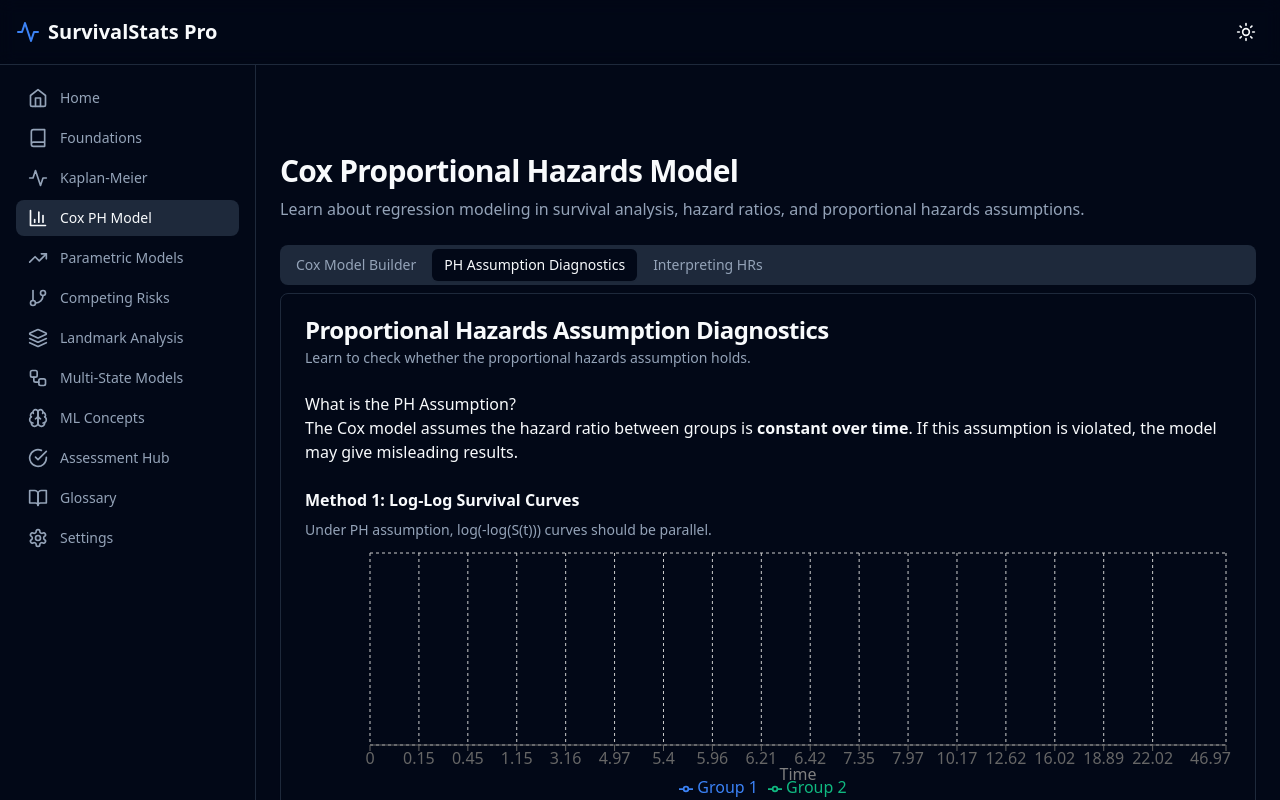
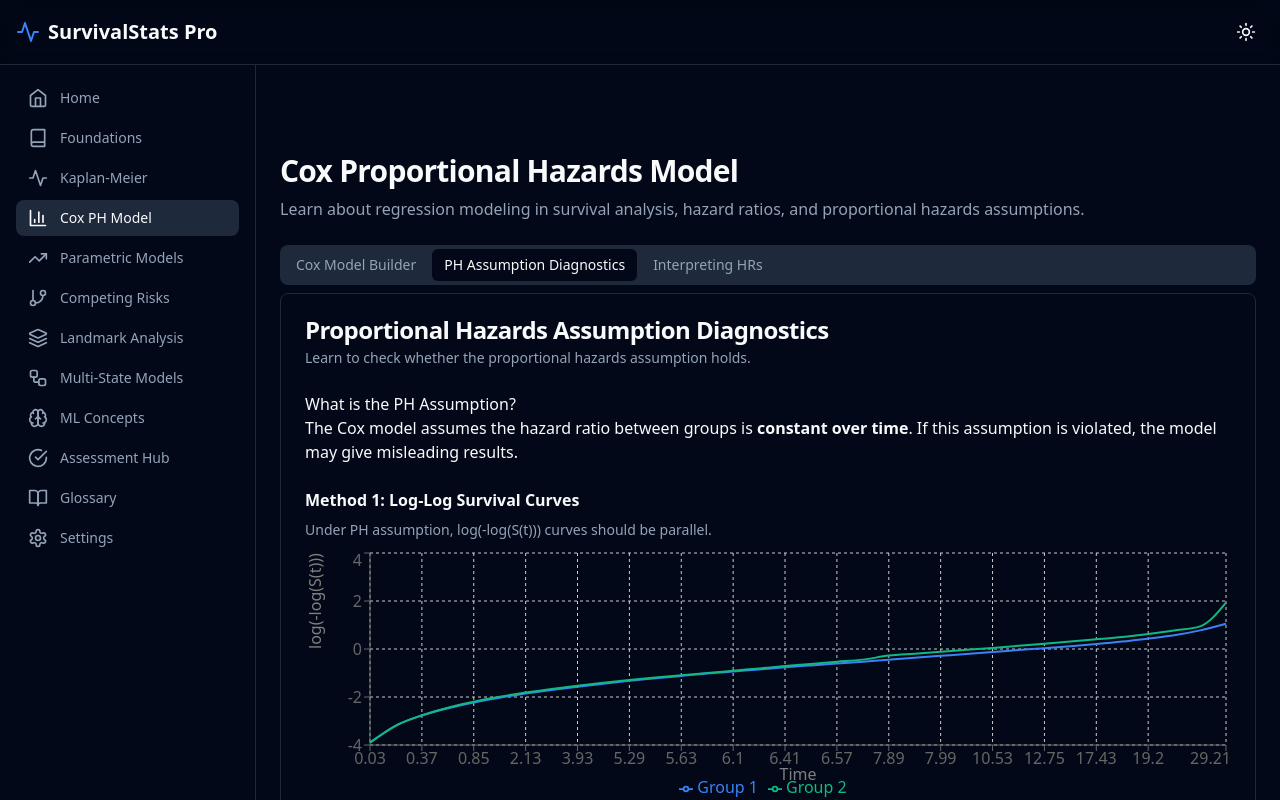
Before and after one commit to Knowledgesynthesis/SurvivalStats-Pro, a React (Vite) app: page /cox-ph in a window 1280 px wide. Both pictures are taken after a click on the button "PH Assumption Diagnostics". Shown: the top 800 px of the page. Built offline with nearby package versions, Linux system fonts and the light colour scheme; the HTML template or start-up script is replaced by a standard one.

Commit message:
Fix empty log-log survival curves chart in Cox PH diagnostics

```diff
--- a/src/pages/CoxPHPage.tsx
+++ b/src/pages/CoxPHPage.tsx
@@ -32,6 +32,23 @@ export const CoxPHPage: React.FC = () => {
   const { group1, group2 } = generateNonProportionalHazardsData(100, refreshKey + 500)
   const km1 = calculateKaplanMeier(group1)
   const km2 = calculateKaplanMeier(group2)
+
+  // Create log-log plot data
+  const logLogData = []
+  const maxLength = Math.max(km1.time.length, km2.time.length)
+
+  for (let i = 1; i < maxLength && i < 50; i++) {
+    if (i < km1.time.length && i < km2.time.length) {
+      const s1 = Math.max(km1.survival[i], 0.001)
+      const s2 = Math.max(km2.survival[i], 0.001)
+
+      logLogData.push({
+        time: km1.time[i],
+        loglog1: Math.log(-Math.log(s1)),
+        loglog2: Math.log(-Math.log(s2)),
+      })
+    }
+  }
 
   // Simulate Schoenfeld residuals (simplified for educational purposes)
   const schoenfelData = km1.time.slice(1, 30).map((t, i) => ({
@@ -192,11 +209,7 @@ export const CoxPHPage: React.FC = () => {
                 </p>
                 <div className="w-full h-64">
                   <ResponsiveContainer width="100%" height="100%">
-                    <LineChart data={km1.time.map((t, i) => ({
-                      time: t,
-                      loglog1: Math.log(-Math.log(Math.max(km1.survival[i], 0.001))),
-                      loglog2: Math.log(-Math.log(Math.max(km2.survival[i] || 0.001, 0.001))),
-                    }))}>
+                    <LineChart data={logLogData}>
                       <CartesianGrid strokeDasharray="3 3" />
                       <XAxis dataKey="time" label={{ value: 'Time', position: 'insideBottom', offset: -5 }} />
                       <YAxis label={{ value: 'log(-log(S(t)))', angle: -90, position: 'insideLeft' }} />
```
